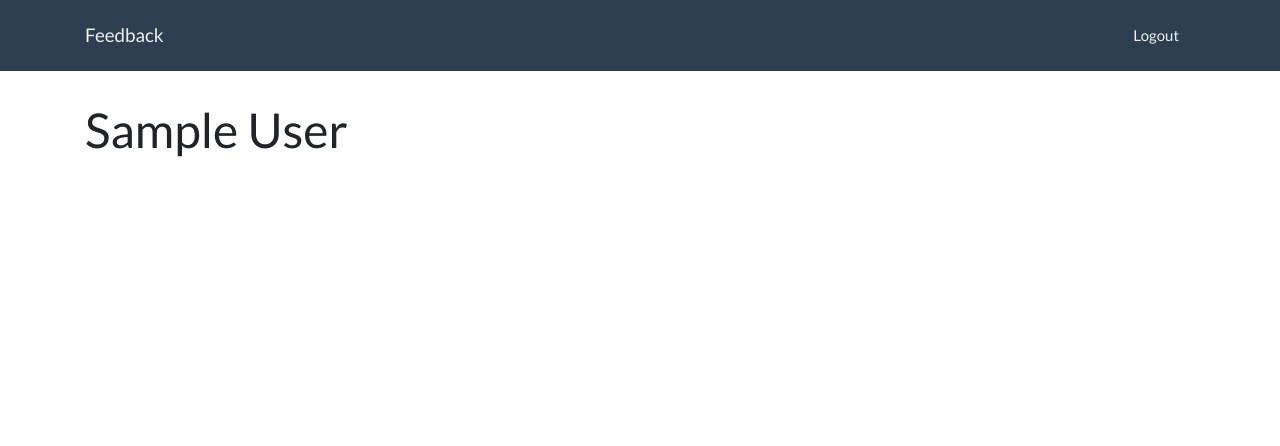
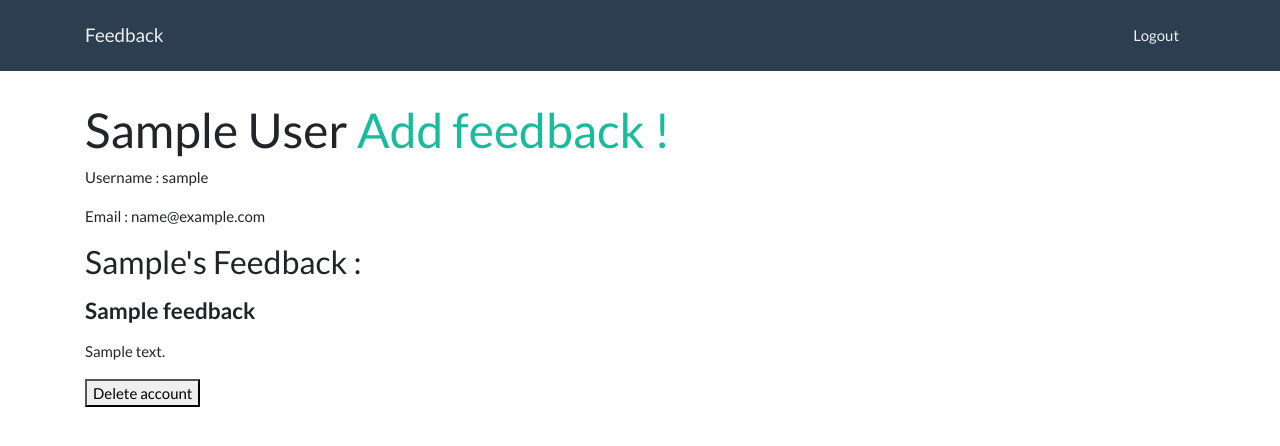
Before and after one commit to javierquirogae/Flask_feedback, a Flask app: a page that uses templates/details.html in a window 1280 px wide. Shown: the top 446 px of the page. Run offline with Flask 2, Linux system fonts and the light colour scheme; the visitor is signed in with stand-in values (Sample User, id 1); tables that the repository leaves empty hold one stand-in row (values such as "Sample post"); some libraries are stand-ins or nearby versions.

Commit message:
delete user

```diff
--- a/app.py
+++ b/app.py
@@ -25,28 +25,41 @@ def home_page():
 
 @app.route('/users/<username>', methods=['GET'])
 def show_user_details(username):
-    if "username" not in session:
+    if username == session['username']:
+        user = User.query.get_or_404(username)
+        feedback = Feedback.query.all()
+        return render_template("details.html", user=user, all_feedback=feedback)
+    else:
         flash("Please login first!", "danger")
-        return redirect('/')
-    user = User.query.get_or_404(username)
-    return render_template("details.html", user=user)
+        return redirect('/login')
 
 
+# id - a unique primary key that is an auto incrementing integer
+# title - a not-nullable column that is at most 100 characters
+# content - a not-nullable column that is text
+# username - a foreign key that references the username column in the users table
 
-# @app.route('/tweets', methods=['POST'])
-# def tweet():
-#     if "user_id" not in session:
-#         flash("Please login first!", "danger")
-#         return redirect('/')
-#     form = TweetForm()
-#     text = form.text.data
-#     new_tweet = Tweet(text=text, user_id=session['user_id'])
-#     db.session.add(new_tweet)
-#     db.session.commit()
-#     flash('Twich Created!', 'success')
-#     return redirect('/tweets')
+@app.route('/users/<username>/feedback/add', methods=['GET'])
+def show_feedback_form(username):
+    if username != session['username']:
+        flash("Please login first!", "danger")
+        return redirect('/login')
+    form = FeedbackForm()
+    return render_template("feedback.html", form=form)
 
-
+@app.route('/users/<username>/feedback/add', methods=['POST'])
+def get_feedback(username):
+    if username != session['username']:
+        flash("Please login first!", "danger")
+        return redirect('/login')
+    form = FeedbackForm()
+    title = form.title.data
+    content = form.content.data
+    new_feeback = Feedback(title=title, content=content, username=username)
+    db.session.add(new_feeback)
+    db.session.commit()
+    flash('Feedback Created!', 'success')
+    return redirect(f'/users/{username}')
 
 
 
@@ -127,7 +140,7 @@ def login_user():
 
 
 
-@app.route('/logout')
+@app.route('/logout', methods=['GET'])
 def logout_user():
     user = User.query.get_or_404(session['username'])
     session.pop('username')
@@ -135,17 +148,19 @@ def logout_user():
     return redirect('/login')
 
 
-# @app.route('/api/users/<int:id>', methods=["DELETE"])
-# def delete_user(id):
-#     """Deletes a particular user"""
-#     user = User.query.get_or_404(id)
-#     if Tweet.query.filter_by(user_id = id) is not None:
-#         tweets = Tweet.query.filter_by(user_id = id).all()
-#         for tweet in tweets:
-#             db.session.delete(tweet)
-#     db.session.delete(user)
-#     db.session.commit()
-#     return jsonify(message="deleted")
+@app.route('/users/<username>/delete', methods=["POST"])
+def delete_user(username):
+    """Deletes a particular user"""
+    if username == session['username']:
+        user = User.query.get_or_404(username)
+        if Feedback.query.filter_by(username = username) is not None:
+            all_feedback = Feedback.query.filter_by(username = username).all()
+            for feedback in all_feedback:
+                db.session.delete(feedback)
+        db.session.delete(user)
+        db.session.commit()
+        flash(F"{user.username} deleted!", "info")
+    return redirect('/')
 
 
 # @app.route('/api/tweets/<int:id>', methods=["DELETE"])
--- a/templates/details.html
+++ b/templates/details.html
@@ -1,9 +1,27 @@
 {% extends 'base.html'  %}
 
 {% block content %}
-<h1>{{user.first_name}} {{user.last_name}}</h1>
+<h1>{{user.first_name}} {{user.last_name}}  <a href="/users/{{user.username}}/feedback/add"> Add feedback !</a></h1>
 
 <div>
+    <p>Username : {{user.username}}</p>
+
+    <p>Email : {{user.email}}</p>
+    <div>
+    <h3>{{user.first_name}}'s Feedback :</h3>
+    {% for feedback in all_feedback %}
+        {% if feedback.username == user.username%}
+
+            <p><h4><b>{{feedback.title}}</b></h4></p>
+            <p>{{feedback.content}}</p>
+
+        {% endif %}
+    {% endfor %}
+    </div>
+    <form action="/users/{{user.username}}/delete" method="POST">
+
+        <button>Delete account</button>
+    </form>
 
 </div>
 
--- a/templates/index.html
+++ /dev/null
@@ -1,6 +0,0 @@
-{% extends 'base.html'  %}
-
-{% block content %}
-
-
-{% endblock %}
```
Also changed, not shown: templates/feedback.html (added, +27 -0 lines).
